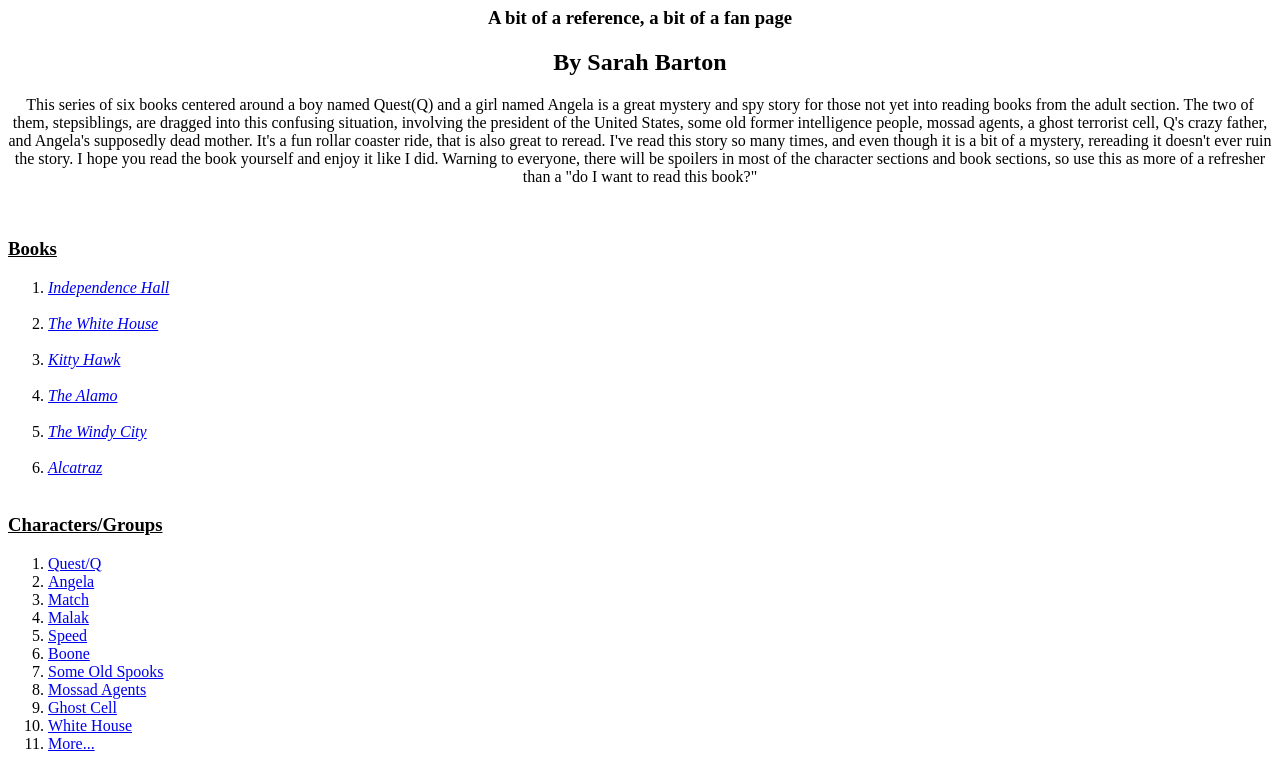
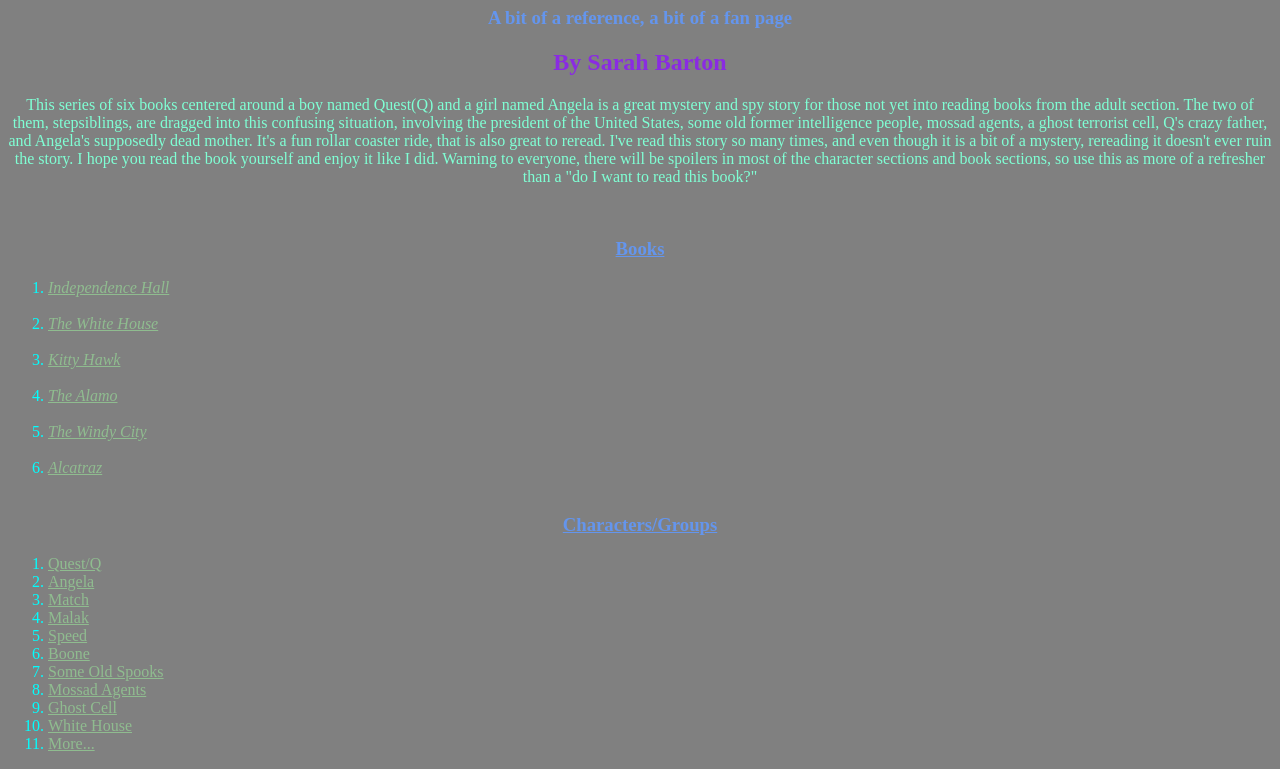
Before and after one commit to SBarton2005/I-Q-by-Roland-Smith, a plain HTML site: page index.html in a window 1280 px wide. Shown: the part 73-842 px from the top of the page. Drawn offline with Linux system fonts and the light colour scheme; a script that the page names is missing.

Commit message:
more stuff

```diff
--- a/style.css
+++ b/style.css
@@ -1,5 +1,36 @@
+body{
+  background-color:grey;
+}
 h1{
   color:indigo;
   font-size:40;
   text-align:center;
 }
+h2{
+  color:blueviolet;
+  font-size:35;
+  text-align:center;
+}
+h3{
+  color:cornflowerblue;
+  font-size:30;
+  text-align:center;
+}
+h4{
+  color:cadetblue;
+  font-size:25;
+  text-align:center;
+}
+p{
+  color:aquamarine;
+  font-size:18;
+  text-align: center;
+}
+li{
+  color:aqua;
+  font-size:18;
+  text-align:left;
+}
+a{
+  color:darkseagreen;
+}
```
Also changed, not shown: ghost.html (+1 -0 lines), others.html (+6 -1 lines), white.html (+10 -0 lines).
